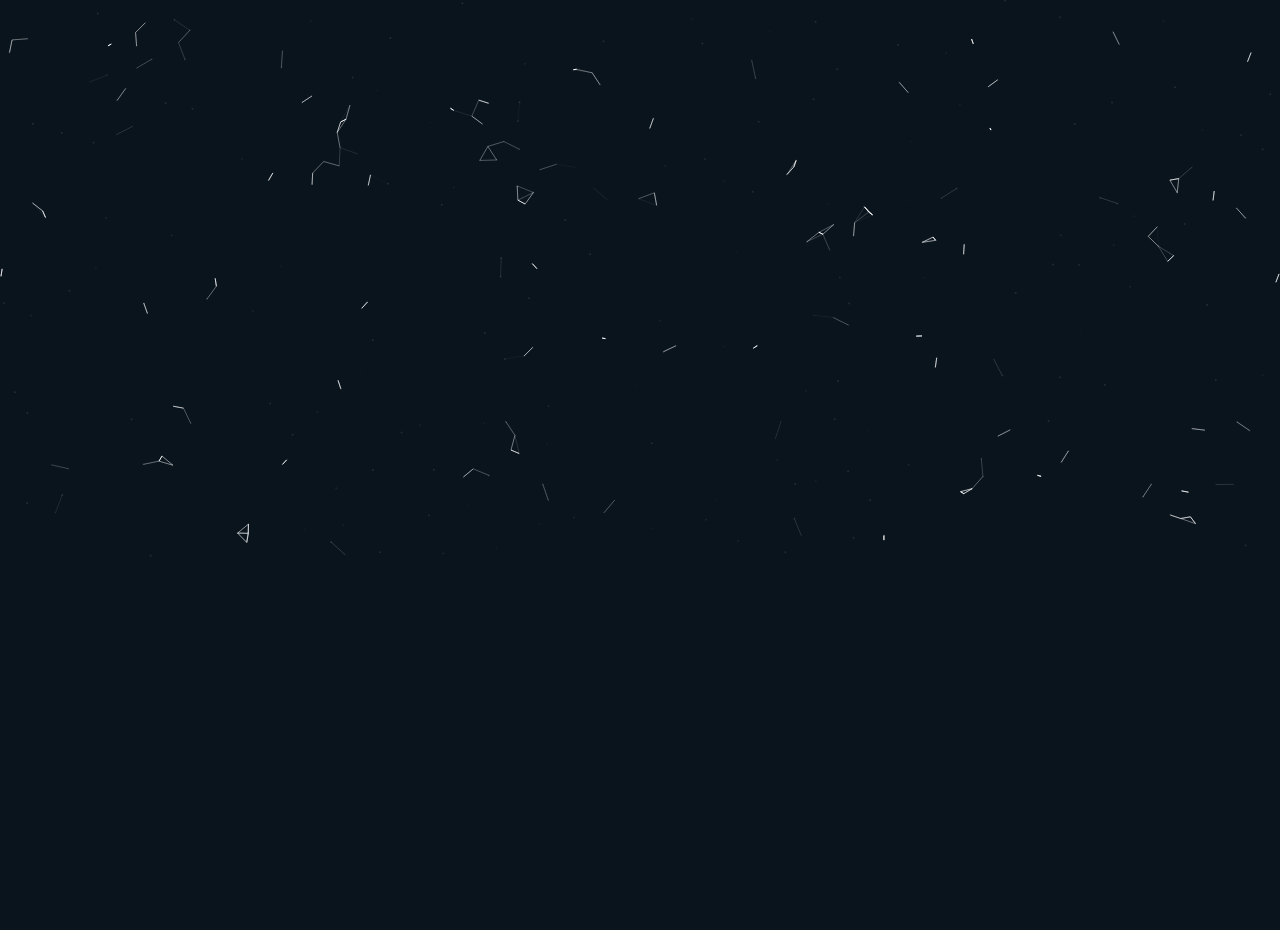
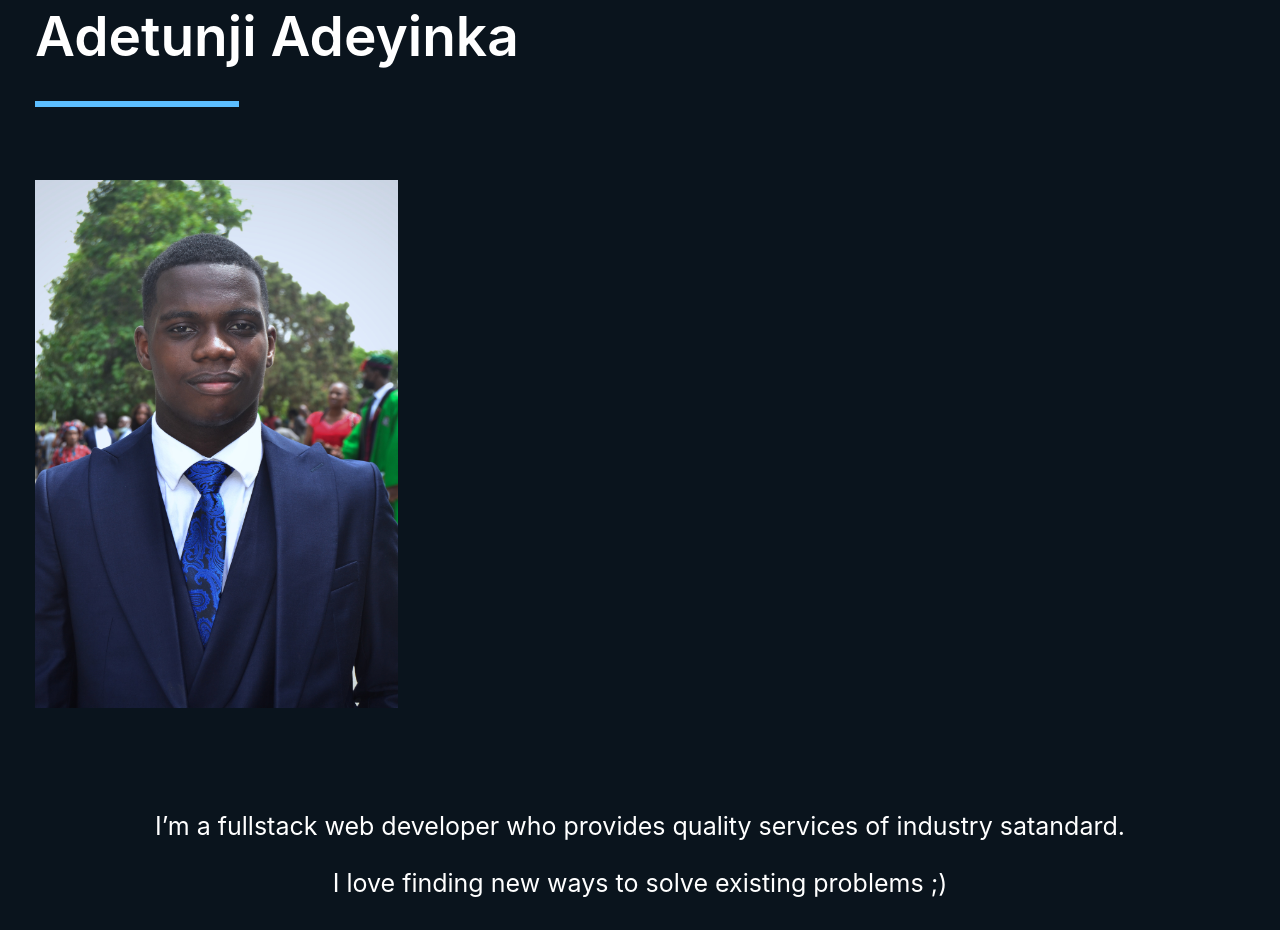
Before and after one commit to Itzadetunji/my-website, a Next.js app: page /about in a window 1280 px wide. Shown: the part 242-1172 px from the top of the page. Before the commit the page ends 800 px from the top, so only its background shows below. Built offline with nearby package versions, Linux system fonts and the light colour scheme.

Commit message:
Chore: Changes to about.tsx

```diff
--- a/pages/about.tsx
+++ b/pages/about.tsx
@@ -7,8 +7,23 @@ const about = () => {
   return (
     <>
       <Navbar/>
-
-      <ParticleComponent/>
+      <div className="mt-[165px] mx-auto justify-center">
+        <div className='mx-[35px]'>
+          <div>
+            <p className='text-white font-[600] text-[55px]'>I'm</p>
+            <p className='text-white font-[600] text-[55px] leading-[60px]'>Adetunji Adeyinka</p>
+            <hr className='light-blue border-[3px] w-[224px] md:w-[204px]  mt-[35px]'/>
+          </div>
+          <div className='text-white mt-[73px]'>
+            <img src="./images/me.jpeg" alt="" className='w-[363px] h-[528px]'/>
+            <div className='mt-[100px] text-[25px] text-center'>
+              <p>I’m a fullstack web developer who provides quality services of industry satandard.</p>
+              <p className='mt-[20px]'>I love finding new ways to solve existing problems ;)</p>
+            </div>
+          </div>
+        </div>
+      </div>
+      {/* <ParticleComponent/> */}
       <Footer/>
     </>
   )
```
